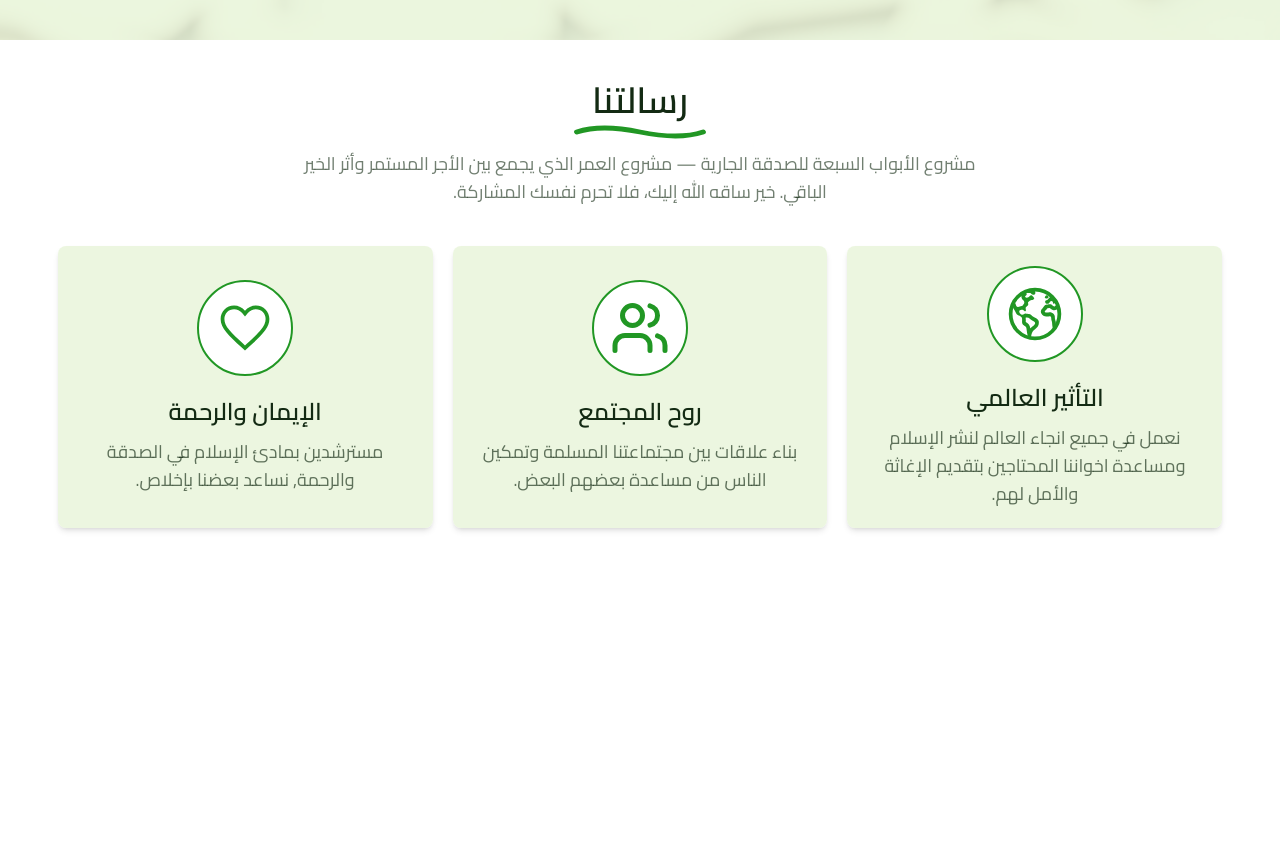
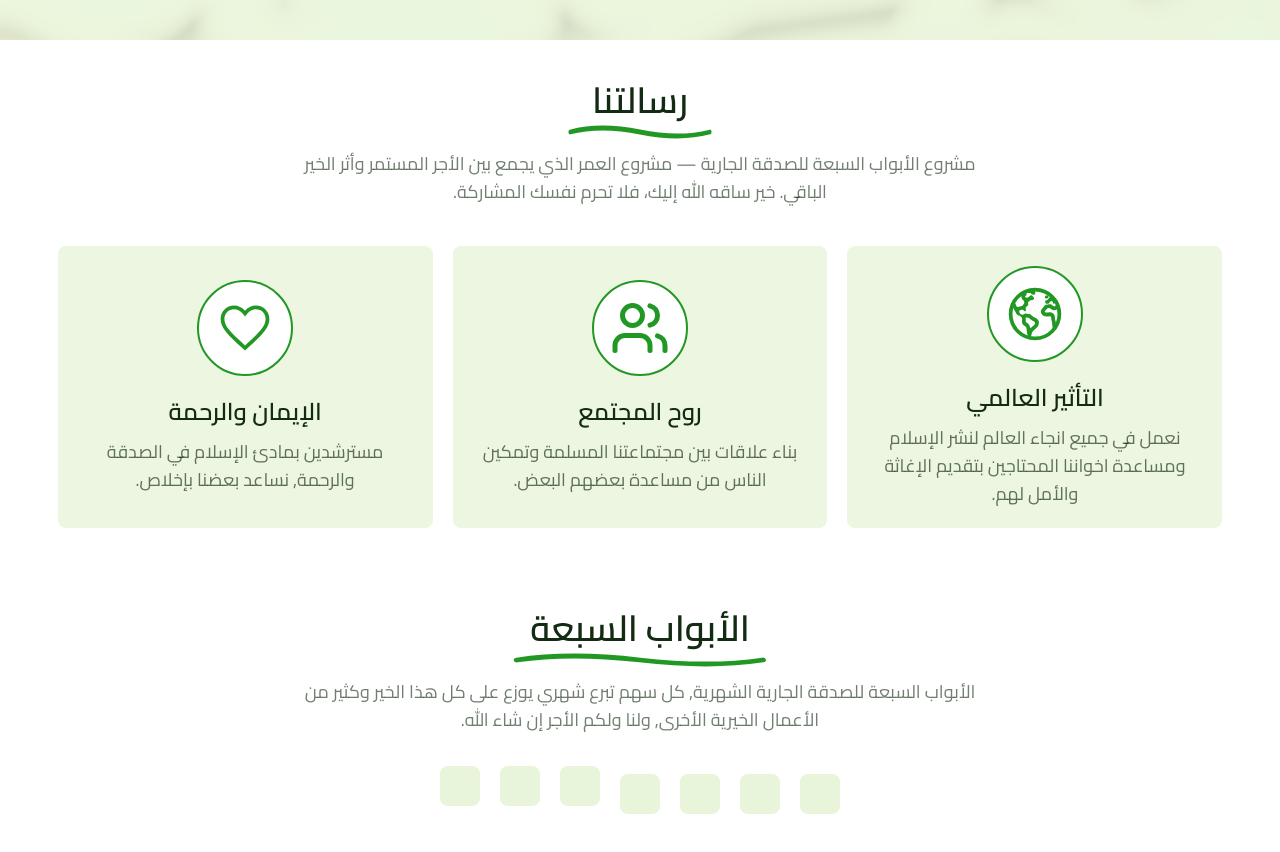
Before and after one commit to Dev-Omar-Kh/abwab-7, a Next.js app: page / in a window 1280 px wide. Shown: the part 760-1612 px from the top of the page. Before the commit the page ends 1544 px from the top, so only its background shows below. Built offline with nearby package versions, Linux system fonts and the light colour scheme; a web font is replaced by a local one.

Commit message:
Add Honey Comb Section

```diff
--- a/package.json
+++ b/package.json
@@ -9,6 +9,7 @@
     "lint": "eslint"
   },
   "dependencies": {
+    "framer-motion": "^12.23.24",
     "i18next": "^25.6.0",
     "next": "15.5.4",
     "next-active-link": "^1.1.4",
--- /dev/null
+++ b/src/animations/animations.ts
@@ -0,0 +1,7 @@
+export const displayOpacity = {
+
+    hidden: {opacity: 0, scale: 0.8},
+    visible: {opacity: 1, scale: 1, transition: {delay: 0.3}},
+    exit: {opacity: 0, scale: 2},
+
+}
--- a/src/app/_sections/mission/Mission.tsx
+++ b/src/app/_sections/mission/Mission.tsx
@@ -23,8 +23,8 @@ export default function Mission() {
         <section className='py-10 common-px space-y-10'>
 
             <div className='w-full flex flex-col items-center justify-center gap-7.5'>
-                <MainTitle title='رسالتنا' />
-                <MainSubTitle subTitle="مشروع الأبواب السبعة للصدقة الجارية — مشروع العمر الذي يجمع بين الأجر المستمر وأثر الخير الباقي. خير ساقه الله إليك، فلا تحرم نفسك المشاركة." />
+                <MainTitle title='mission.title' />
+                <MainSubTitle subTitle="mission.slogan" />
             </div>
 
             <div className='grid grid-cols-3 gap-5 max-[1020px]:grid-cols-2 max-[675px]:grid-cols-1'>
--- /dev/null
+++ b/src/app/_sections/seven-abwab/Abwab.tsx
@@ -0,0 +1,44 @@
+import React, { useState } from 'react';
+import MainSubTitle from '@/components/texts/MainSubTitle';
+import MainTitle from '@/components/texts/MainTitle';
+import ServiceCard from '@/components/cards/ServiceCard';
+import { useElementWidth } from '@/hooks/useElementWidth';
+import useScreenSize from '@/hooks/useScreenSize';
+
+export default function Abwab() {
+
+    const {width: screenW} = useScreenSize();
+    const { ref, width } = useElementWidth();
+    const [cardHeight, setCardHeight] = useState(0)
+
+    console.log('(width/4) - (20 - (20/4))', (width/4) - (20 - (20/4)))
+
+    return <React.Fragment>
+
+        <section className='py-10 common-px space-y-10'>
+
+            <div className='w-full flex flex-col items-center justify-center gap-7.5'>
+                <MainTitle title='abwab.title' />
+                <MainSubTitle subTitle="abwab.slogan" />
+            </div>
+
+            <div
+                className='flex justify-center gap-x-5 flex-wrap'
+                ref={ref} style={{height: screenW > 899 ? cardHeight * 1.8 : cardHeight * 5.86 }}
+            >
+
+                <ServiceCard setCardHeight={setCardHeight} className='max-[900px]:!w-2/3 max-[900px]:-translate-x-1/4' />
+                <ServiceCard setCardHeight={setCardHeight} className='max-[900px]:!w-2/3 max-[900px]:translate-x-1/4 max-[900px]:-translate-y-[19%]' />
+                <ServiceCard setCardHeight={setCardHeight} className='max-[900px]:!w-2/3 max-[900px]:-translate-x-1/4 max-[900px]:-translate-y-[38%]' />
+                <ServiceCard setCardHeight={setCardHeight} className='max-[900px]:!w-2/3 max-[900px]:translate-x-1/4 max-[900px]:-translate-y-[57%]' />
+                <ServiceCard setCardHeight={setCardHeight} className='translate-y-[-20%] max-[900px]:!w-2/3 max-[900px]:-translate-x-1/4 max-[900px]:-translate-y-[76%]' />
+                <ServiceCard setCardHeight={setCardHeight} className='translate-y-[-20%] max-[900px]:-translate-y-[95%] max-[900px]:translate-x-1/4 max-[900px]:!w-2/3' />
+                <ServiceCard setCardHeight={setCardHeight} className='translate-y-[-20%] max-[900px]:-translate-y-[114%] max-[900px]:!w-2/3 max-[900px]:-translate-x-1/4' />
+
+            </div>
+
+        </section>
+
+    </React.Fragment>
+
+}
--- a/src/app/layout.tsx
+++ b/src/app/layout.tsx
@@ -3,6 +3,7 @@ import "./globals.css";
 import React from "react";
 import Direction from "../components/dir/Direction";
 import { Cairo } from "next/font/google";
+import ScrollBtn from "@/components/buttons/ScrollBtn";
 
 const cairo = Cairo({
     subsets: ["latin", "arabic"],
@@ -25,6 +26,7 @@ export default function RootLayout({children}: Readonly<{children: React.ReactNo
 
                 <Direction />
                 {children}
+                <ScrollBtn />
 
             </body>
 
--- a/src/app/page.tsx
+++ b/src/app/page.tsx
@@ -5,11 +5,12 @@ import React from "react";
 import Header from "@/components/header/Header";
 import Main from "./_sections/_main/Main";
 import Mission from "./_sections/mission/Mission";
-import { useScrollTop } from "@/hooks/useScrollTop";
+import Abwab from "./_sections/seven-abwab/Abwab";
+// import { useScrollTop } from "@/hooks/useScrollTop";
 
 export default function Home() {
 
-    useScrollTop();
+    // useScrollTop();
 
     return<React.Fragment>
 
@@ -19,23 +20,9 @@ export default function Home() {
 
         <Mission />
 
-        <br />
+        <Abwab />
 
-        <br />
-
-        <br />
-
-        <br />
-
-        <br />
-
-        <br />
-
-        <br />
-
-        <br />
-
-        <br />
+        {/* <br /> */}
 
     </React.Fragment>
 
--- /dev/null
+++ b/src/components/buttons/ScrollBtn.tsx
@@ -0,0 +1,36 @@
+"use client"
+
+import React from 'react';
+import { AnimatePresence, motion } from 'framer-motion';
+import { IoMdArrowRoundUp } from 'react-icons/io';
+import { useScrollTop } from '@/hooks/useScrollTop';
+import useScrollPosition from '@/hooks/useScrollPosition';
+import { displayOpacity } from '@/animations/animations';
+
+export default function ScrollBtn() {
+
+    const {y} = useScrollPosition();
+    const scrollTop = useScrollTop();
+
+    return <React.Fragment>
+
+        <AnimatePresence>
+
+            {y > 200 && <motion.button
+                variants={displayOpacity}
+                initial='hidden' animate='visible' exit={'exit'}
+                className='
+                    fixed bottom-5 start-5 z-30 w-10 h-10 flex items-center justify-center
+                    text-xl text-greenColor rounded-full bg-lightColor cursor-pointer duration-300
+                    border border-greenColor hover:bg-greenColor hover:text-whiteColor
+                '
+                onClick={scrollTop}
+            >
+                <IoMdArrowRoundUp />
+            </motion.button>}
+
+        </AnimatePresence>
+
+    </React.Fragment>
+
+}
--- a/src/components/cards/RegularCard.tsx
+++ b/src/components/cards/RegularCard.tsx
@@ -8,7 +8,7 @@ export default function RegularCard({icon: Icon, title, description, className}:
 
     return <React.Fragment>
 
-        <div className={`p-5 flex flex-col items-center justify-center gap-5 rounded-lg bg-lightColor/85 shadow-md ${className}`}>
+        <div className={`p-5 flex flex-col items-center justify-center gap-5 rounded-lg bg-lightColor/85 ${className}`}>
 
             <div className='w-24 h-24 flex items-center justify-center rounded-full bg-whiteColor border-2 border-greenColor'>
                 <Icon className='text-6xl text-greenColor' />
--- /dev/null
+++ b/src/components/cards/ServiceCard.tsx
@@ -0,0 +1,36 @@
+import { useElementWidth } from '@/hooks/useElementWidth';
+import React, { useEffect } from 'react';
+
+type ServiceCardProps = {
+    className?: string;
+    style?: React.CSSProperties;
+    setCardHeight: (height: number) => void;
+}
+
+export default function ServiceCard({className, style, setCardHeight}: ServiceCardProps) {
+
+    const { ref, width } = useElementWidth();
+
+    useEffect(() => {
+
+        setCardHeight(width)
+
+    }, [width, setCardHeight])
+
+
+    return <React.Fragment>
+
+        <div
+            ref={ref}
+            className={`
+                relative p-5 rounded-lg bg-lightColor
+                hexa-card shrink-0 ${className}
+            `}
+            style={{height: width, ...style}}
+        >
+
+        </div>
+
+    </React.Fragment>
+
+}
--- /dev/null
+++ b/src/hooks/useElementWidth.tsx
@@ -0,0 +1,32 @@
+"use client";
+import { useState, useEffect, useRef } from "react";
+
+export const useElementWidth = () => {
+
+    const ref = useRef<HTMLDivElement | null>(null);
+    const [width, setWidth] = useState<number>(0);
+
+    useEffect(() => {
+
+        if (!ref.current) return;
+
+        const element = ref.current;
+        const updateWidth = () => setWidth(element.offsetWidth);
+
+        updateWidth();
+
+        const resizeObserver = new ResizeObserver(() => {
+            updateWidth();
+        });
+
+        resizeObserver.observe(element);
+
+        return () => {
+            resizeObserver.disconnect();
+        };
+
+    }, []);
+
+    return { ref, width };
+
+};
--- a/src/hooks/useScrollTop.tsx
+++ b/src/hooks/useScrollTop.tsx
@@ -1,8 +1,10 @@
 "use client";
-import { useEffect } from "react";
+
+import { useCallback } from "react";
 
 export function useScrollTop() {
-    useEffect(() => {
+    return useCallback(() => {
+        if (typeof window === "undefined") return;
         window.scrollTo({ top: 0, behavior: "smooth" });
     }, []);
 }
--- a/src/locales/ar.json
+++ b/src/locales/ar.json
@@ -25,6 +25,9 @@
 
     "mission": {
 
+        "title": "رسالتنا",
+        "slogan": "مشروع الأبواب السبعة للصدقة الجارية — مشروع العمر الذي يجمع بين الأجر المستمر وأثر الخير الباقي. خير ساقه الله إليك، فلا تحرم نفسك المشاركة.",
+
         "cards": {
 
             "impact": "التأثير العالمي",
@@ -38,6 +41,13 @@
 
         }
 
+    },
+
+    "abwab": {
+
+        "title": "الأبواب السبعة",
+        "slogan": "الأبواب السبعة للصدقة الجارية الشهرية, كل سهم تبرع شهري يوزع على كل هذا الخير وكثير من الأعمال الخيرية الأخرى, ولنا ولكم الأجر إن شاء الله."
+
     }
 
 }
```
Also changed, not shown: 1 other file (tests, documents, lock files or other folders).
